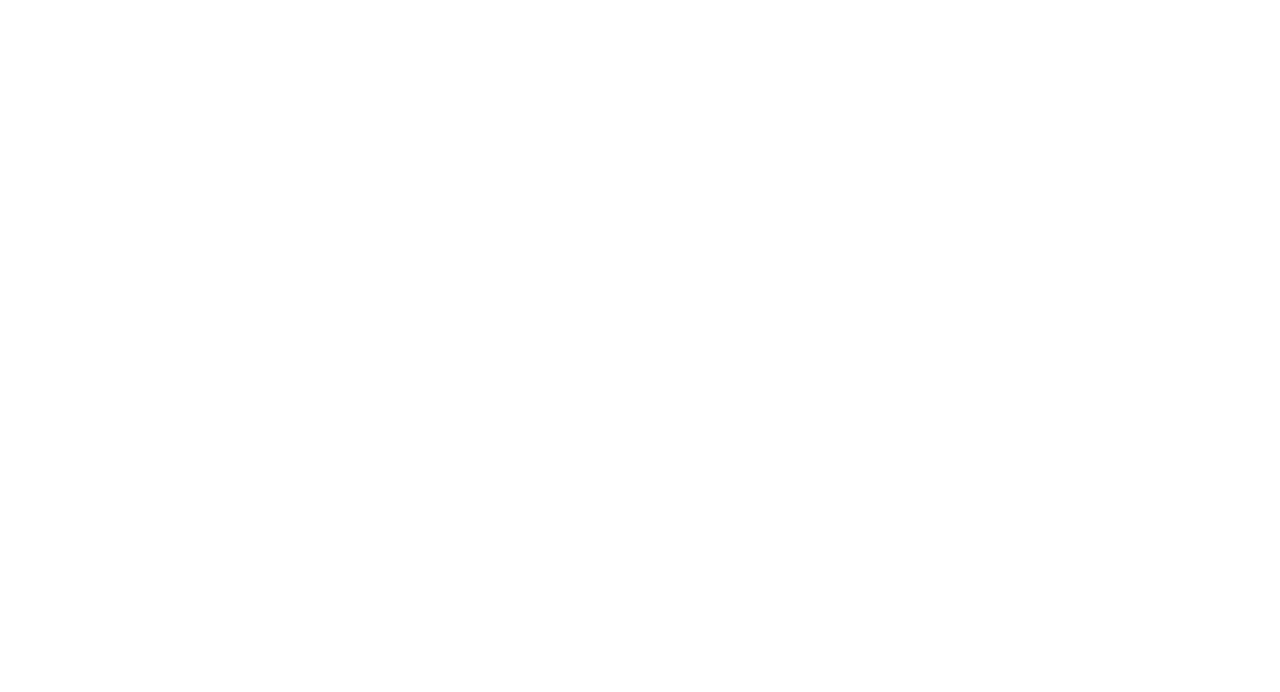
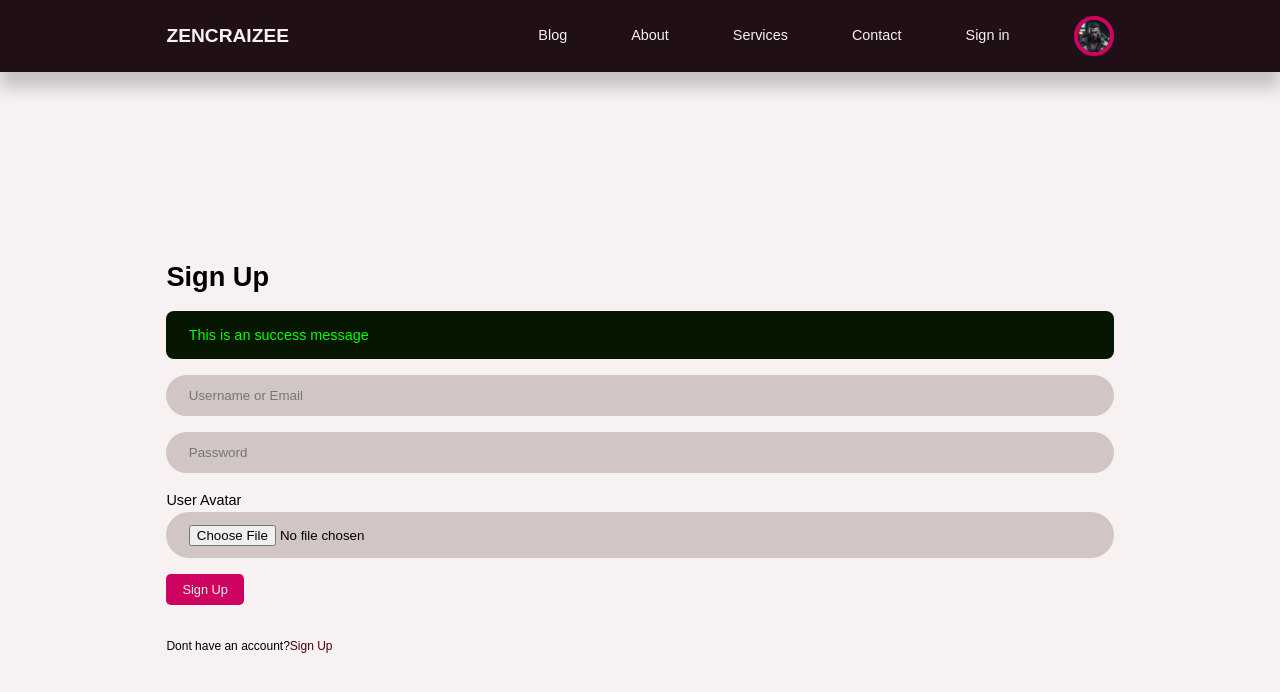
Before and after one commit to zendayat/Blog-Website-with-pHp-, a plain HTML site: page signin.html in a window 1280 px wide. Drawn offline with Linux system fonts and the light colour scheme.

Commit message:
feat: complete sign in page

```diff
--- a/css/style.css
+++ b/css/style.css
@@ -363,7 +363,7 @@ footer{
 }
 .alert__message.success{
     background: var(--color-green-light);
-    color: var(--color-green);
+    color: rgb(3, 255, 3);
 }
 .input{
     background: #2c02022f;
@@ -373,6 +373,9 @@ footer{
     padding-bottom: 5px; */
     padding: 0.8rem 1.4rem;
     resize: none;
+}
+.form__section{
+    margin-top: 50px;
 }
 .form__section small{
     margin-top: 1rem;
--- a/signin.html
+++ b/signin.html
@@ -0,0 +1,57 @@
+<!DOCTYPE html>
+<html lang="en">
+<head>
+  <meta charset="UTF-8">
+  <meta name="viewport" content="width=device-width, initial-scale=1.0">
+  <link rel="stylesheet" href="css/style.css">
+  <title>Sign-up</title>
+</head>
+<body>
+  <nav>
+        <div class="container nav__container">
+             <a href="index.html" class="nav__logo">ZENCRAIZEE</a>
+             <ul class="nav__items">
+                <li><a href="blog.html">Blog</a></li>
+                <li><a href="about.html">About</a></li>
+                <li><a href="services.html">Services</a></li>
+                <li><a href="contact.html">Contact</a></li>
+                <li><a href="signin.html">Sign in</a></li>
+                <li class="nav__profile">
+                    <div class="avatar">
+                        <img src="images/Avatar.jpeg"/>
+                    </div>
+                    <ul>
+                        <li><a href="dashboard.html">Dashboard</a></li>
+                        <li><a href="logout.html">Log-out</a></li>
+                    </ul>
+             </ul>
+             <button id="open__nav-btn">
+                <i class="uil uil-bars"></i>
+             </button>
+             <button id="close__nav-btn">
+                <i class="uil uil-multiply"></i>
+             </button>
+        </div>
+    </nav>
+    <!-- END OF NAV -->
+  <section class="form__section">
+  <div class="container form__section-container">
+    <h2>Sign Up</h2>
+    <div class="alert__message success">
+      <p>This is an success message</p>
+    </div>
+    <form action="" class="sign__form">
+      <input type="text" placeholder="Username or Email"  class="input" required/>
+      <input type="password" placeholder="Password"  class="input" required/>
+      <div class="form__control">
+        <label for="avatar">User Avatar</label>
+        <input type="file" id="avatar" class="input"/>
+      </div>
+      <button type="submit" class="btn">Sign Up</button>
+      <small>Dont have an account?<a href="Signin.html">Sign Up</a></small>
+    </form>
+  </div>
+</section>
+
+</body>
+</html>
```
Also changed, not shown: signup.html (+1 -1 lines).
